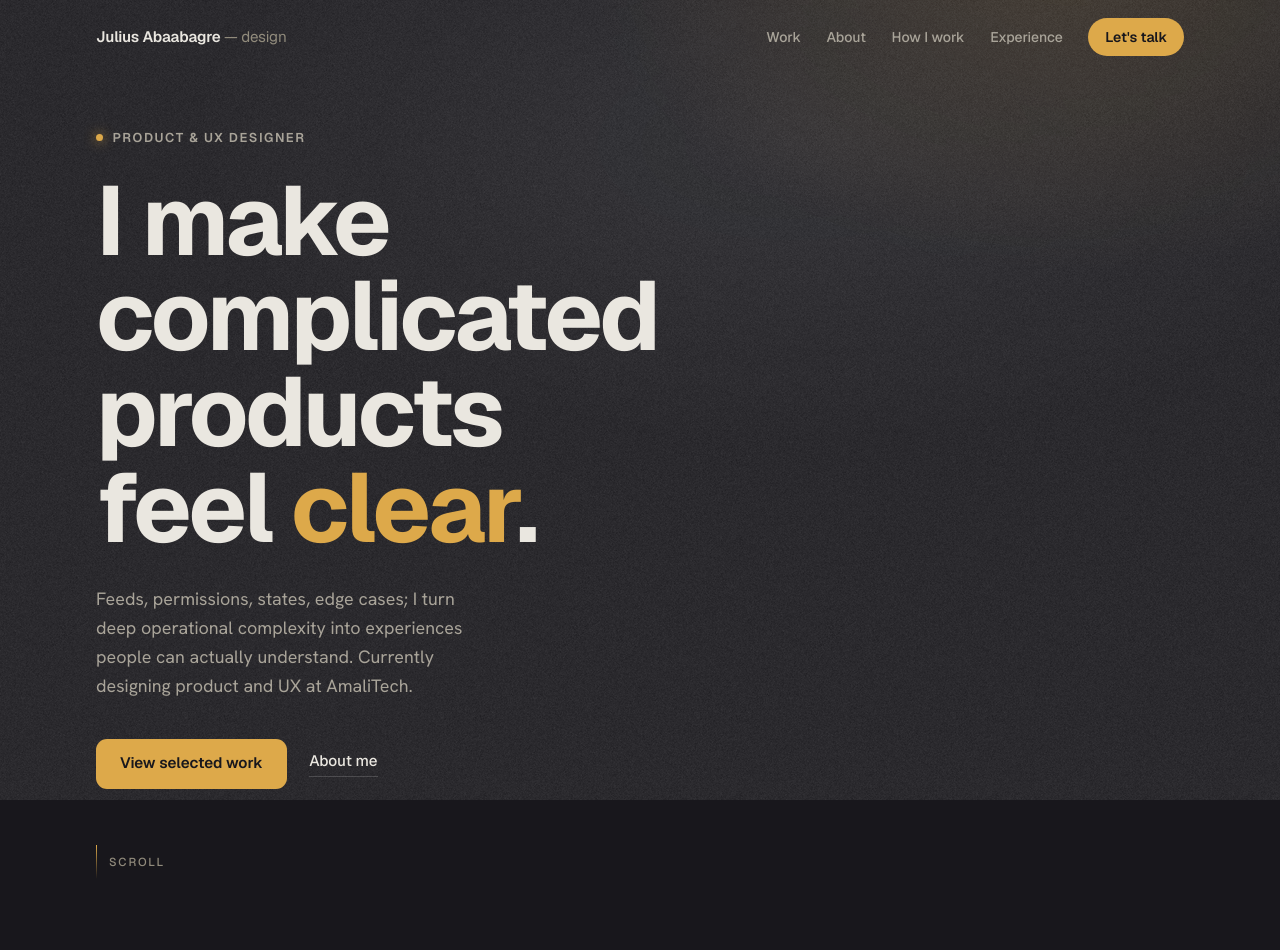
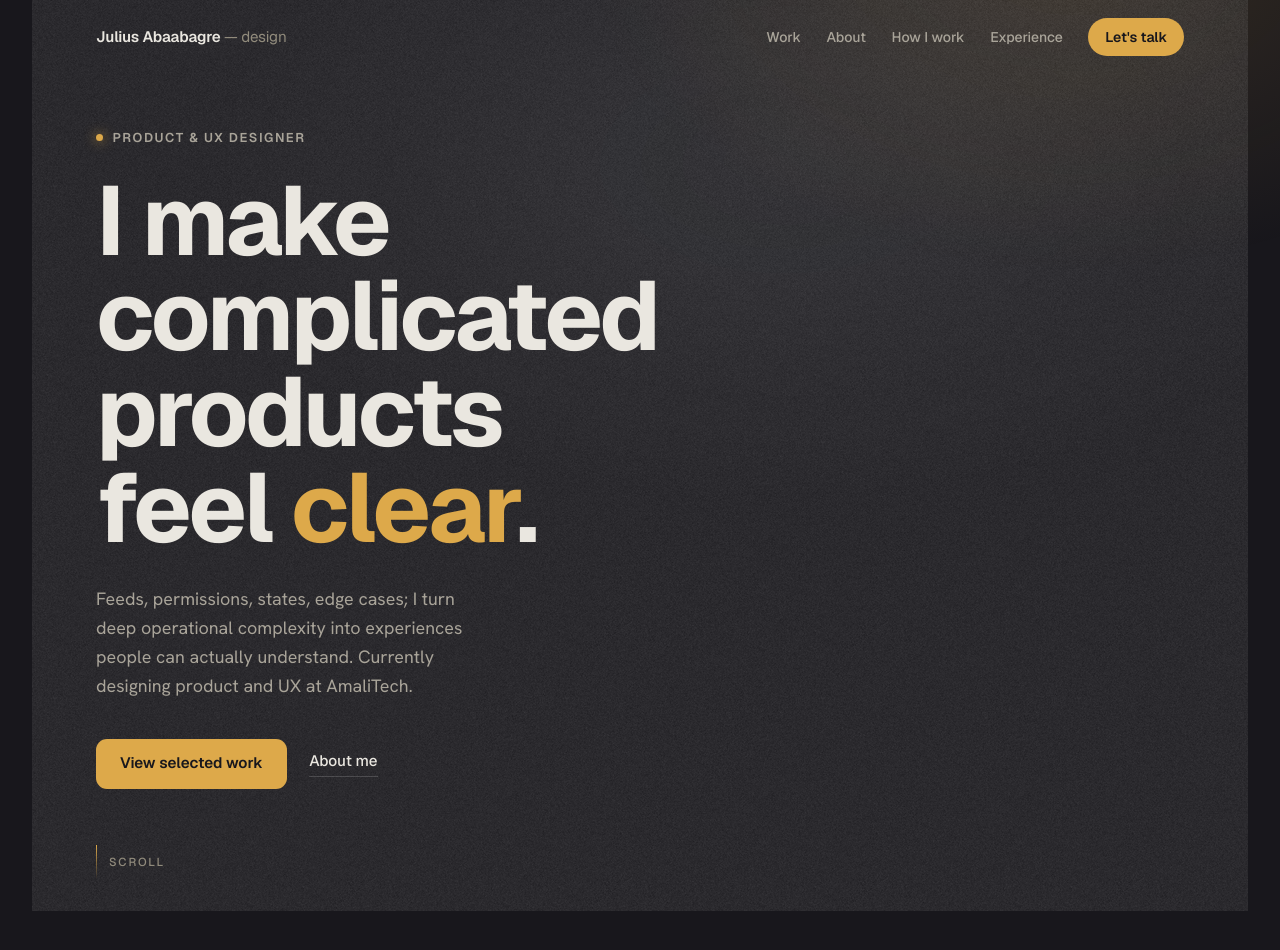
Before and after one commit to Jabaabagre/julius-portfolio, a Next.js app: page / in a window 1280 px wide. Shown: the top 950 px of the page. Built offline with nearby package versions, Linux system fonts and the light colour scheme.

Commit message:
fix: confine grain texture to hero sections instead of the whole page

```diff
--- a/src/app/page.tsx
+++ b/src/app/page.tsx
@@ -4,6 +4,7 @@ import { Header } from "@/components/header";
 import { Footer } from "@/components/footer";
 import { Reveal } from "@/components/reveal";
 import { NodeMotif } from "@/components/node-motif";
+import { HeroTexture } from "@/components/hero-texture";
 import { ProjectRow } from "@/components/project-row";
 import { HabitItem } from "@/components/habit-item";
 import { ContactForm } from "@/components/contact-form";
@@ -112,8 +113,9 @@ export default function Home() {
       <Header variant="home" />
 
       <main id="top" className="relative z-[1]">
-        <section className="mx-auto grid min-h-dvh max-w-[76rem] items-center px-[clamp(1.4rem,5vw,4rem)]">
-          <div className="grid grid-cols-1 items-center gap-[clamp(2rem,5vw,4rem)] pt-[6rem] pb-[2rem] max-[900px]:grid-cols-1 min-[901px]:pt-[8rem] min-[901px]:grid-cols-[minmax(0,1.05fr)_minmax(0,.75fr)]">
+        <section className="relative mx-auto grid min-h-dvh max-w-[76rem] items-center px-[clamp(1.4rem,5vw,4rem)]">
+          <HeroTexture />
+          <div className="relative z-[1] grid grid-cols-1 items-center gap-[clamp(2rem,5vw,4rem)] pt-[6rem] pb-[2rem] max-[900px]:grid-cols-1 min-[901px]:pt-[8rem] min-[901px]:grid-cols-[minmax(0,1.05fr)_minmax(0,.75fr)]">
             <div>
               <div className="flex animate-[om-rise_.8s_cubic-bezier(.2,.7,.2,1)_both] items-center gap-[.6rem]">
                 <span className="h-[7px] w-[7px] rounded-full bg-gold shadow-[0_0_12px_rgba(221,169,74,.9)]" />
--- a/src/components/ambient.tsx
+++ b/src/components/ambient.tsx
@@ -8,15 +8,6 @@ export function Ambient() {
             "radial-gradient(44rem 30rem at 84% -8%, rgba(221,169,74,.14) 0%, transparent 70%)",
         }}
       />
-      <div className="grain-layer absolute inset-0 bg-repeat" />
-      <div
-        className="absolute inset-0"
-        style={{
-          background:
-            "radial-gradient(70% 55% at 62% 18%, rgba(255,255,255,.055) 0%, transparent 68%)",
-          mixBlendMode: "soft-light",
-        }}
-      />
     </div>
   );
 }
--- a/src/components/case-study/case-hero.tsx
+++ b/src/components/case-study/case-hero.tsx
@@ -1,4 +1,5 @@
 import Image from "next/image";
+import { HeroTexture } from "@/components/hero-texture";
 
 export function CaseHero({
   title,
@@ -18,7 +19,9 @@ export function CaseHero({
   meta: { label: string; value: string }[];
 }) {
   return (
-    <section className="mx-auto max-w-[76rem] px-[clamp(1.4rem,5vw,4rem)] pt-[clamp(8rem,14vw,11rem)]">
+    <section className="relative mx-auto max-w-[76rem] px-[clamp(1.4rem,5vw,4rem)] pt-[clamp(8rem,14vw,11rem)]">
+      <HeroTexture />
+      <div className="relative z-[1]">
         <div className="animate-[om-rise_.7s_cubic-bezier(.2,.7,.2,1)_both] font-display text-[.78rem] font-semibold tracking-[.14em] text-gold uppercase">
           Case study
         </div>
@@ -52,6 +55,7 @@ export function CaseHero({
             </div>
           ))}
         </div>
+      </div>
     </section>
   );
 }
--- /dev/null
+++ b/src/components/hero-texture.tsx
@@ -0,0 +1,15 @@
+export function HeroTexture() {
+  return (
+    <div aria-hidden="true" className="pointer-events-none absolute inset-0 z-0 overflow-hidden">
+      <div className="grain-layer absolute inset-0 bg-repeat" />
+      <div
+        className="absolute inset-0"
+        style={{
+          background:
+            "radial-gradient(70% 55% at 62% 18%, rgba(255,255,255,.055) 0%, transparent 68%)",
+          mixBlendMode: "soft-light",
+        }}
+      />
+    </div>
+  );
+}
```
Lines whose indentation alone changed are shown as unchanged.
